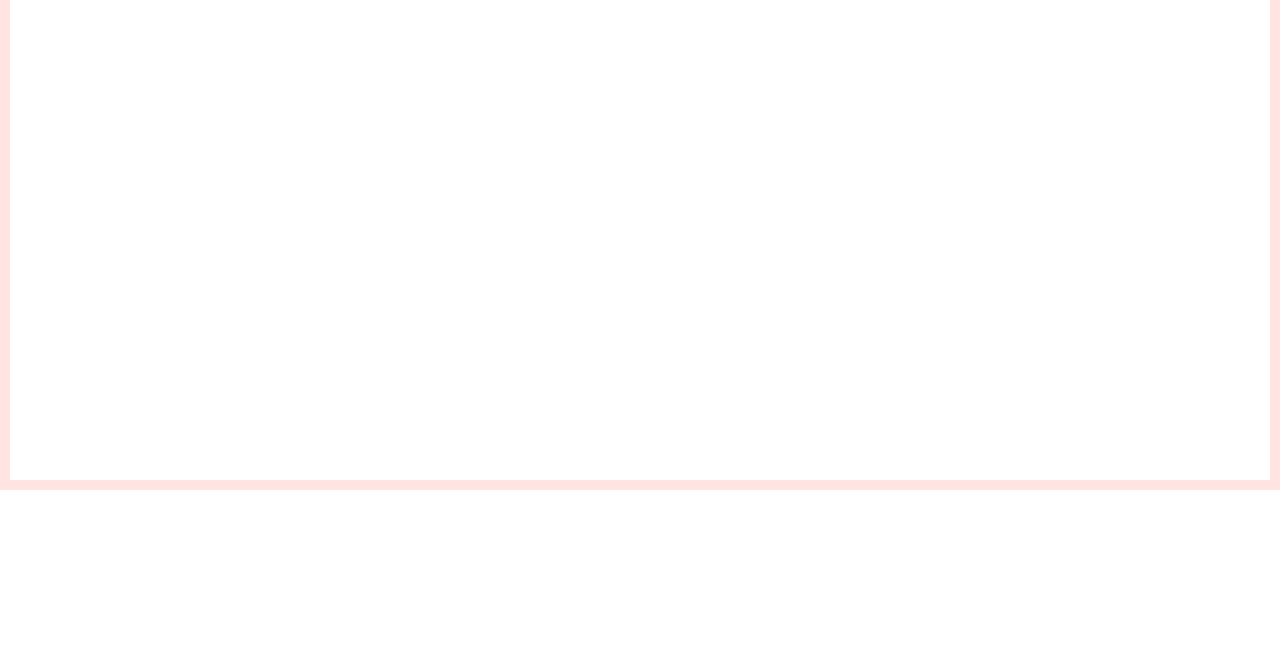
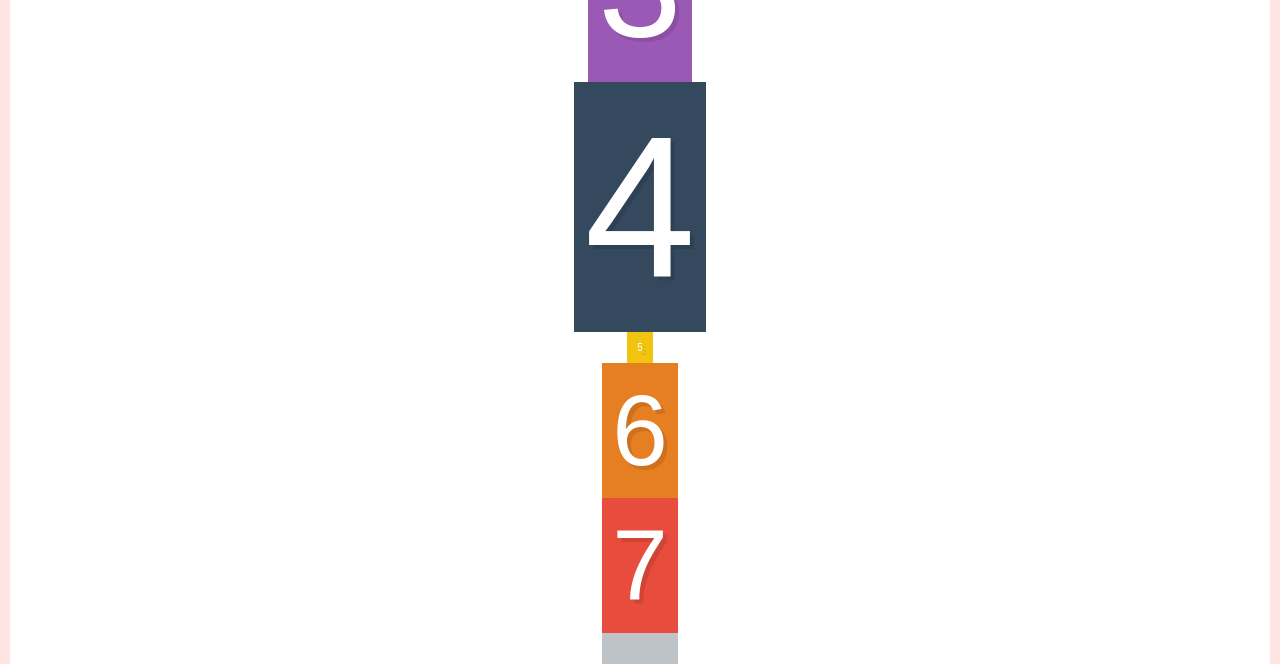
Before and after one commit to glitchedmob/wtf-tut, a plain HTML site: page Intro to flexbox/index.html in a window 1280 px wide. Shown: the part 310-974 px from the top of the page. Before the commit the page ends 800 px from the top, so only its background shows below. Drawn offline with Linux system fonts and the light colour scheme.

Commit message:
align-items

```diff
--- a/Intro to flexbox/style.css
+++ b/Intro to flexbox/style.css
@@ -24,6 +24,14 @@ input[type=reset],input[type=submit]{-webkit-appearance:button;cursor:pointer;}b
 .box9 { background:#2ecc71;}
 .box10 { background:#16a085;}
 
+.container {
+	display: flex;
+	border: 10px solid mistyrose;
+	min-height: 100vh;
+	align-items: center;
+	flex-direction: column;
+}
+
 .box1 {
 	font-size: 30px;
 }
@@ -43,10 +51,3 @@ input[type=reset],input[type=submit]{-webkit-appearance:button;cursor:pointer;}b
 .box10 {
 	font-size: 77px;
 }
-
-.container {
-	display: flex;
-	border: 10px solid mistyrose;
-	min-height: 100vh;
-	align-items: baseline;
-}
```
